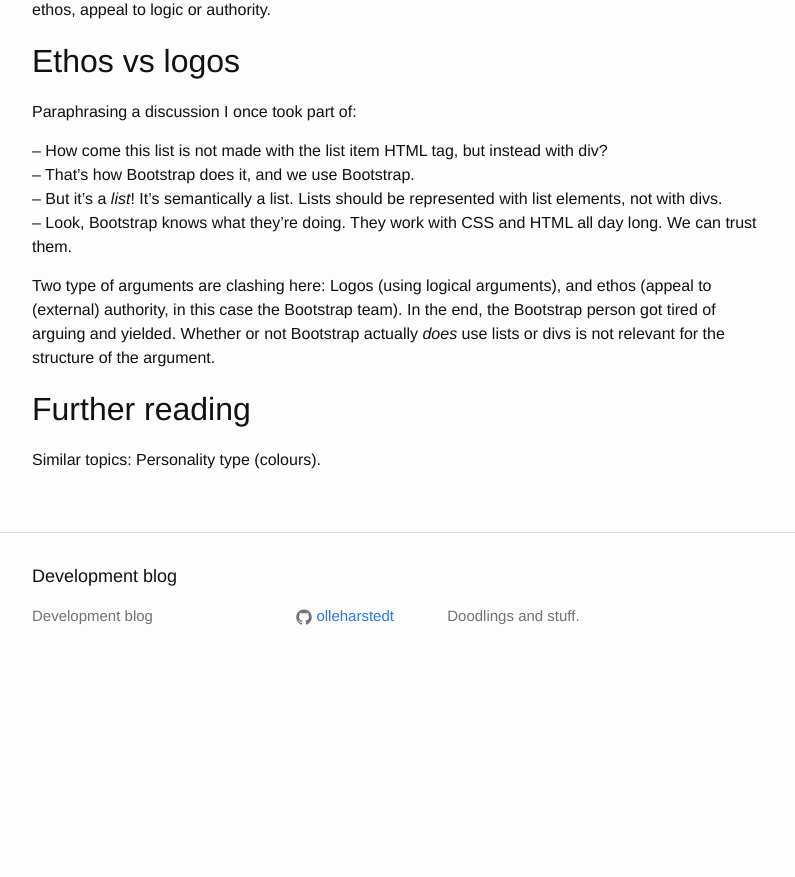
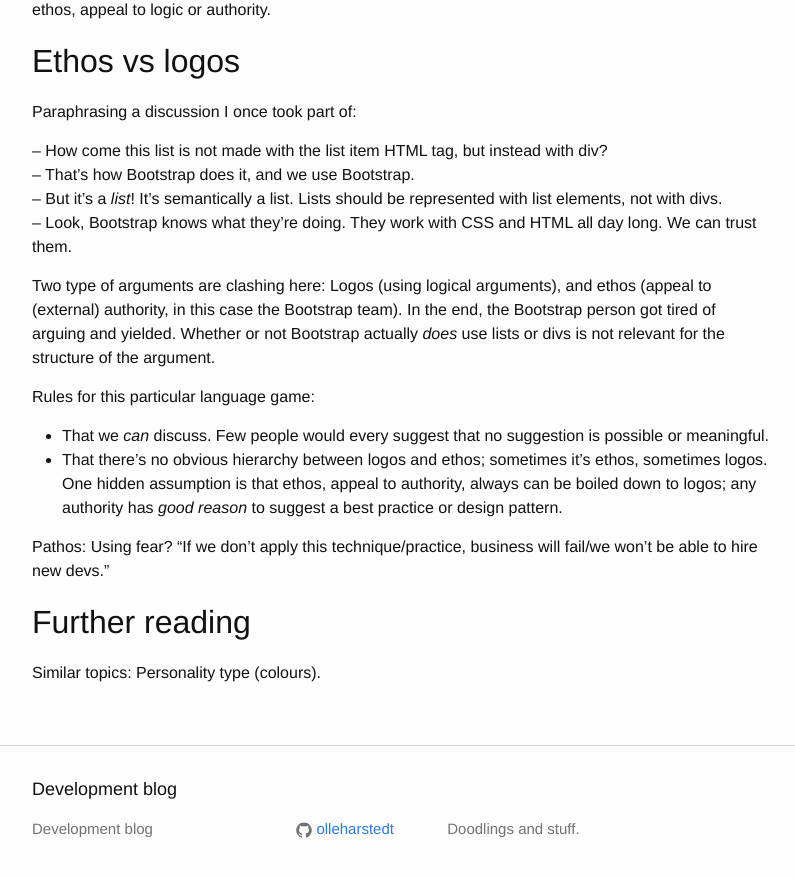
Before and after one commit to olleharstedt/olleharstedt.github.io, a Jekyll site: the page built from _posts/2020-11-09-how-do-we-talk.markdown, in a window 1280 px wide and 900 px high, scrolled down 2764 px. Shown: the top 877 px of the window, without its empty margins (238-1033 px from the left). Built offline with Jekyll 4.4.1, drawn with Linux system fonts in a browser that asks for light colours; nearby versions of some CDN libraries; before the commit the page ends 3451 px from its top, so only the background shows below that.

Commit message:
Language game

```diff
--- a/_posts/2020-11-09-how-do-we-talk.markdown
+++ b/_posts/2020-11-09-how-do-we-talk.markdown
@@ -99,6 +99,13 @@
 
 Two type of arguments are clashing here: Logos (using logical arguments), and ethos (appeal to (external) authority, in this case the Bootstrap team). In the end, the Bootstrap person got tired of arguing and yielded. Whether or not Bootstrap actually _does_ use lists or divs is not relevant for the structure of the argument.
 
+Rules for this particular language game:
+
+* That we _can_ discuss. Few people would every suggest that no suggestion is possible or meaningful.
+* That there's no obvious hierarchy between logos and ethos; sometimes it's ethos, sometimes logos. One hidden assumption is that ethos, appeal to authority, always can be boiled down to logos; any authority has _good reason_ to suggest a best practice or design pattern.
+
+Pathos: Using fear? "If we don't apply this technique/practice, business will fail/we won't be able to hire new devs."
+
 ## Further reading
 
 Similar topics: Personality type (colours).
```
